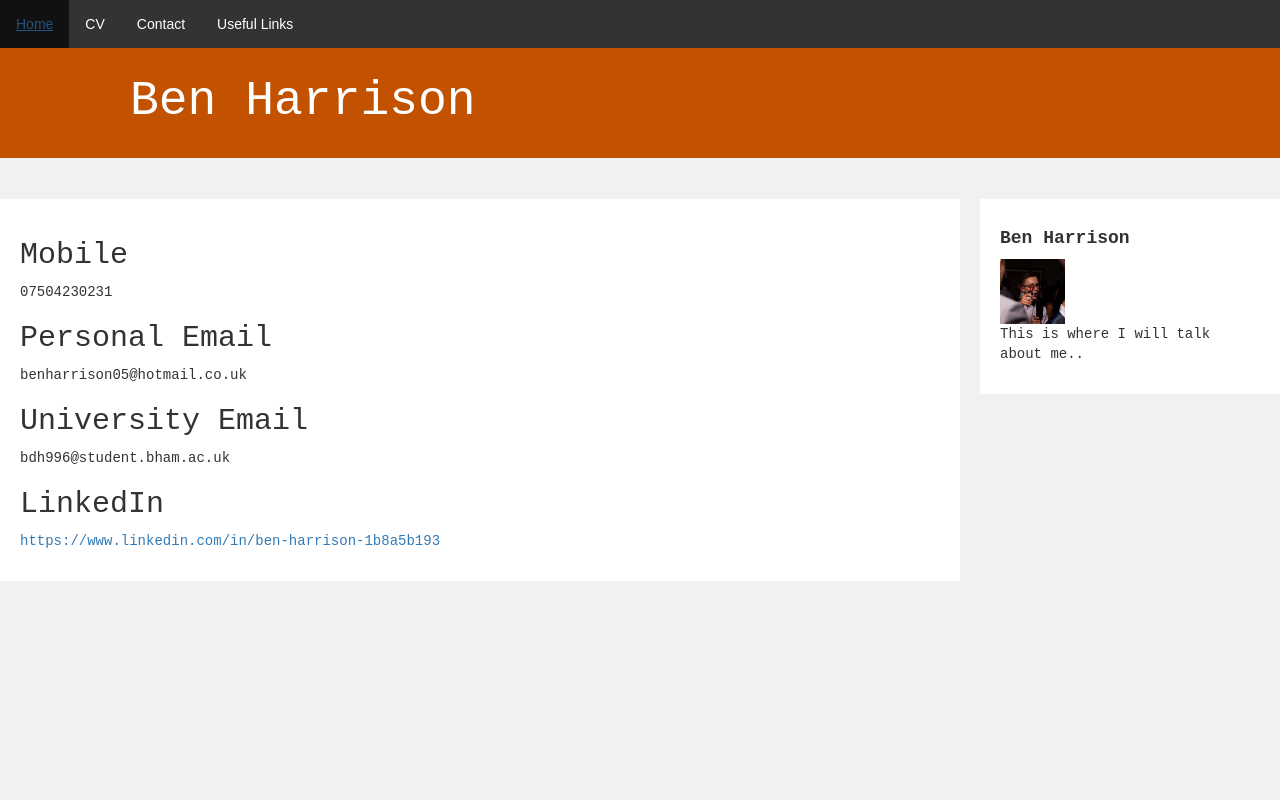
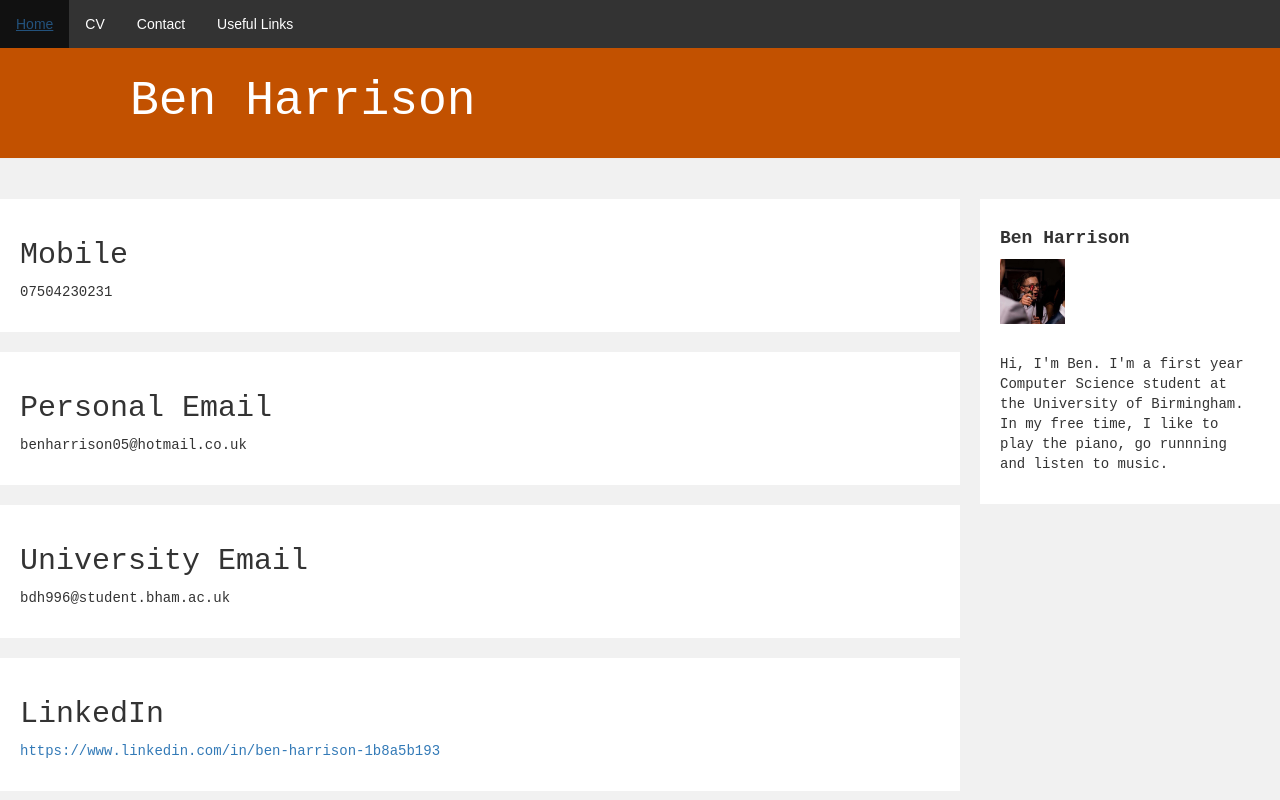
Before and after one commit to benharrison01/my-first-blog, a Django app: page /contact/ in a window 1280 px wide. Run offline with Django 3.2, Linux system fonts and the light colour scheme; some libraries are stand-ins or nearby versions.

Commit message:
Fixed the PDF viewer and added an about me

```diff
--- a/blog/templates/blog/base.html
+++ b/blog/templates/blog/base.html
@@ -45,7 +45,11 @@
 
 
                  <img src="../../static/assets/images/wine.jpg" style="width:25%">
-            <p>This is where I will talk about me..</p>
+                <p> </p>
+                <br>
+            <p>Hi, I'm Ben. I'm a first year Computer Science student at the University of Birmingham.
+                In my free time, I like to play the piano, go runnning and listen to music.
+            </p>
         </div>
     </div>
             <!-- delete -->
--- a/blog/templates/blog/contact.html
+++ b/blog/templates/blog/contact.html
@@ -4,14 +4,19 @@
 <div class = "card">
     <h2>Mobile</h2>
     <p>07504230231<p>
-
+    </div>
+    <div class = "card">
         <h2>Personal Email</h2>
     <p>benharrison05@hotmail.co.uk<p>
+
+    </div>
+    <div class = "card">
 <h2>University Email</h2>
         <p>bdh996@student.bham.ac.uk<p>
-
+</div>
+<div class = "card">
             <h2>LinkedIn</h2>
-      <p>  <a href=https://www.linkedin.com/in/ben-harrison-1b8a5b193>https://www.linkedin.com/in/ben-harrison-1b8a5b193</a></p>
+      <p>  <a href=https://www.linkedin.com/in/ben-harrison-1b8a5b193>https://www.linkedin.com/in/ben-harrison-1b8a5b193</a></p></div>
 </div>
 
 
--- a/blog/templates/blog/my_cv.html
+++ b/blog/templates/blog/my_cv.html
@@ -2,7 +2,7 @@
 {% block content %}
 
 <div class = "card">
-    <embed src="../../static/assets/cv2020.pdf" type="application/pdf" width="100%" height="100%" />
+    <iframe src="../../static/assets/cv2020.pdf" type="application/pdf" width="100%" height="100%">
 </div>
 
 
--- a/blog/templates/blog/post_edit.html
+++ b/blog/templates/blog/post_edit.html
@@ -6,6 +6,7 @@
     <form method="POST" class="post-form">{% csrf_token %}
         {{ form.as_p }}
         <button type="submit" class="save btn btn-default">Save</button>
+        <br>
     </form>
 </div>
 {% endblock %}
```
